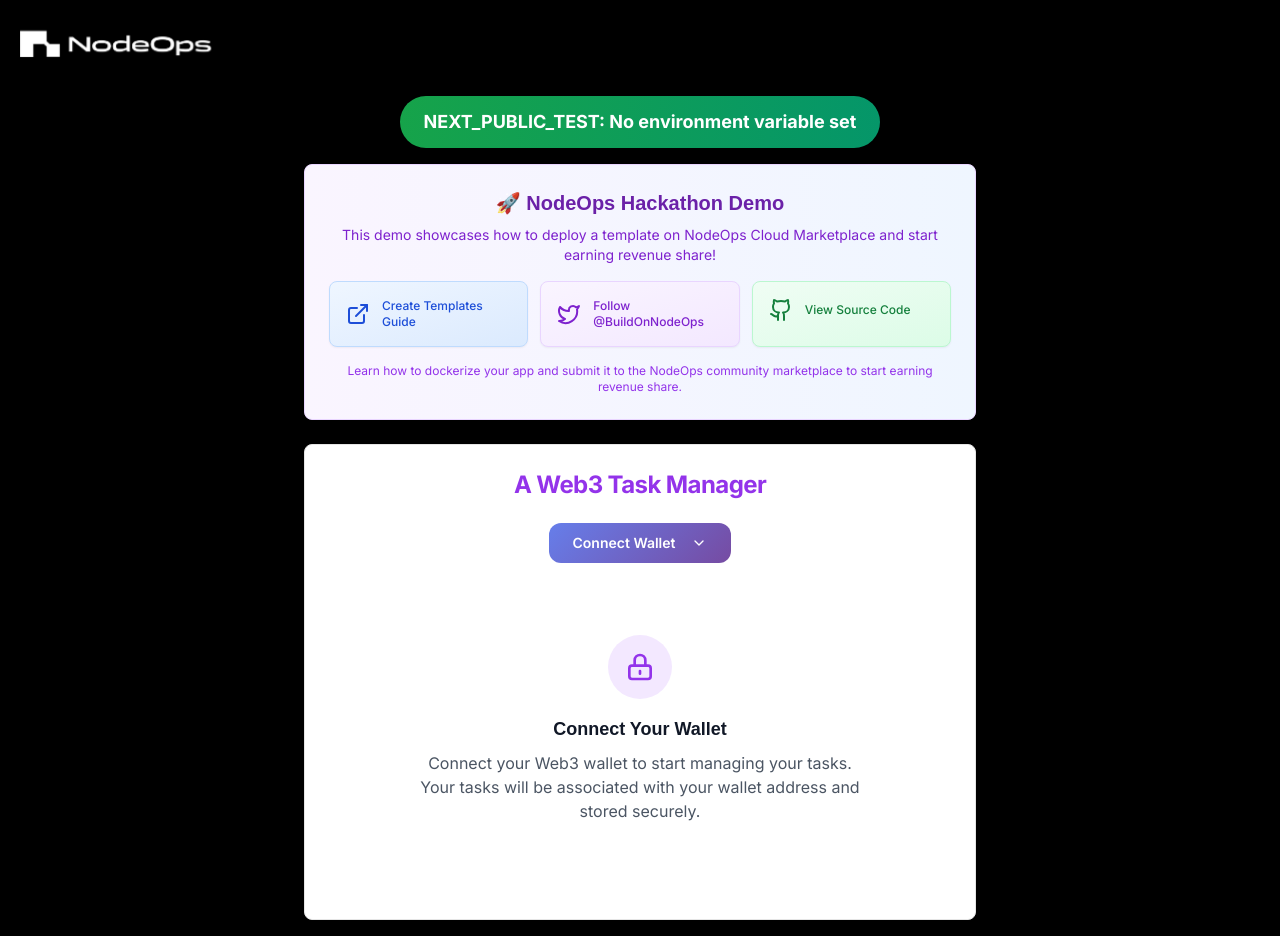
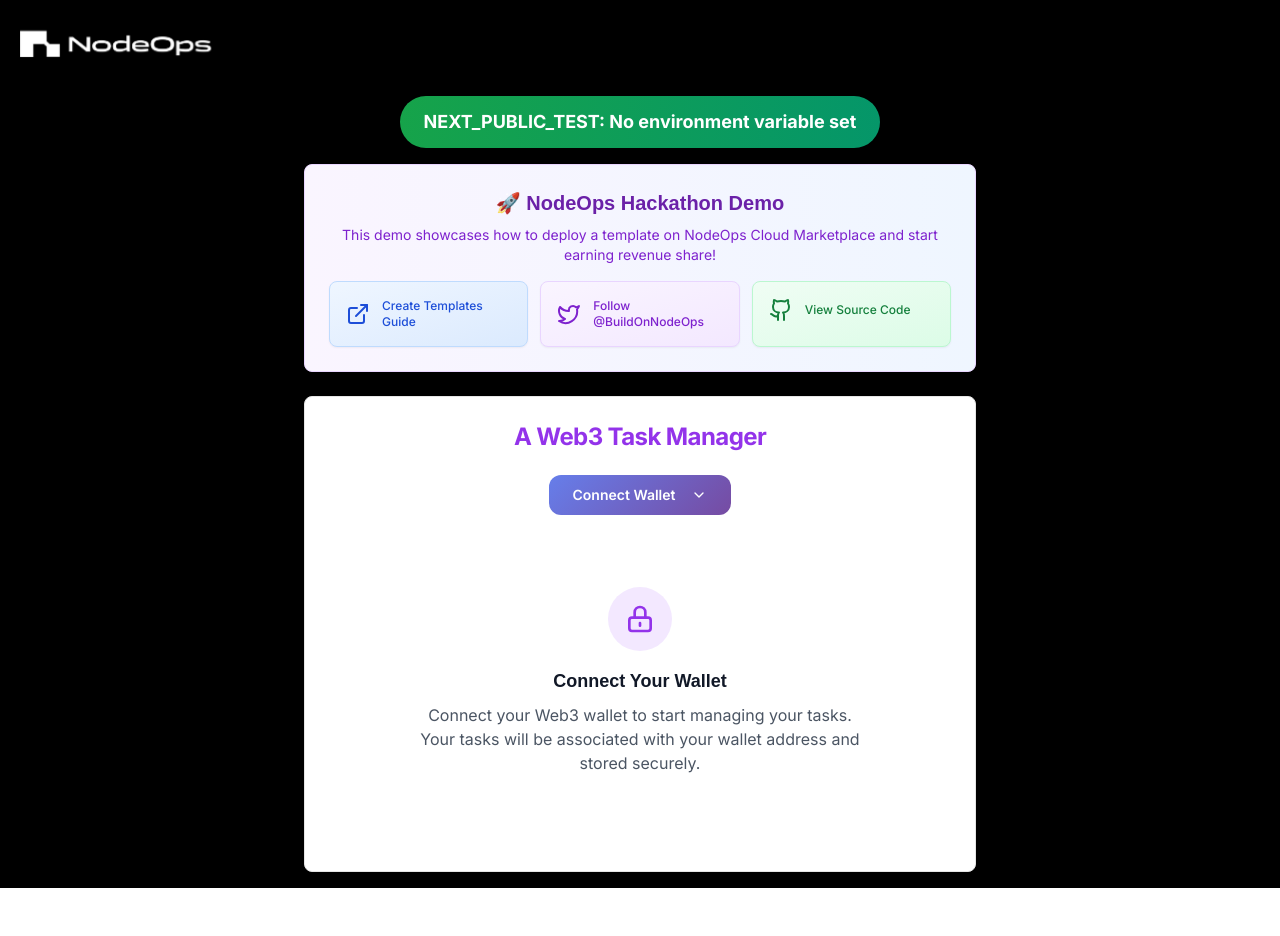
Before and after one commit to NodeOps-app/Nodeops-Template-Example-App, a Next.js app: page / in a window 1280 px wide. After the commit the page ends 888 px from the top, so only its background shows below. Built offline with nearby package versions, Linux system fonts and the light colour scheme.

Commit message:
larger logo

```diff
--- a/app/page.tsx
+++ b/app/page.tsx
@@ -169,11 +169,11 @@ export default function TaskManager() {
               </Card>
             </div>
 
-            <div className="mt-4 text-center">
+            {/* <div className="mt-4 text-center">
               <p className="text-xs text-purple-600">
                 Learn how to dockerize your app and submit it to the NodeOps community marketplace to start earning revenue share.
               </p>
-            </div>
+            </div> */}
           </CardContent>
         </Card>
 
```
